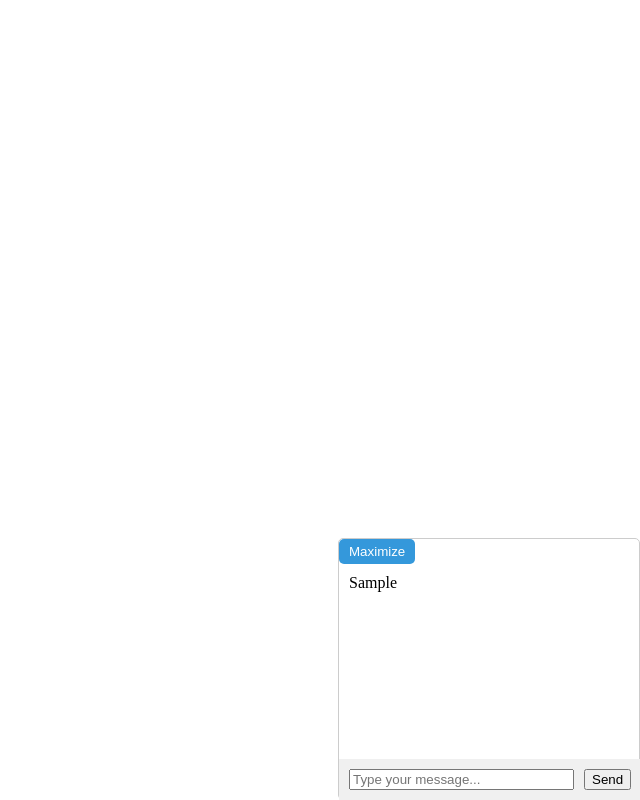
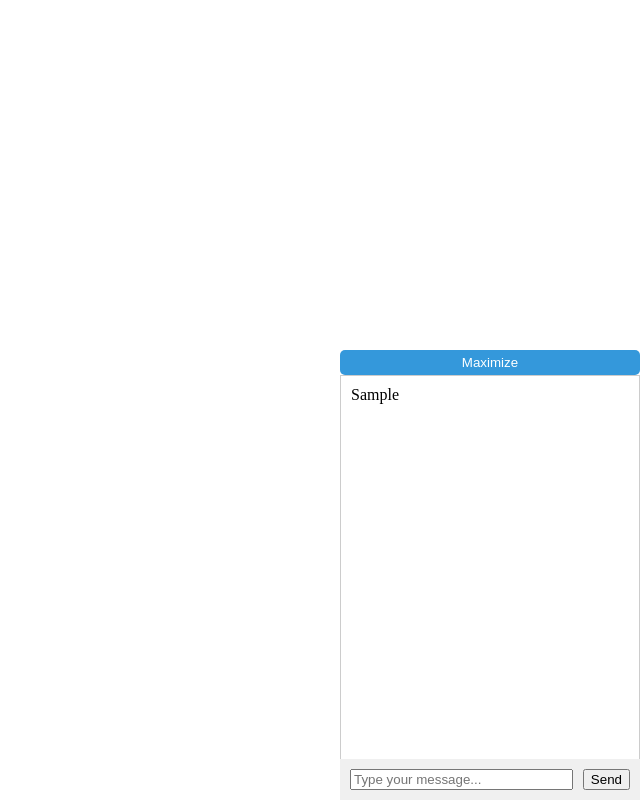
Before and after one commit to sswahn/chat, a plain HTML site: page public/index.html in a window 1280 px wide. Both pictures are taken after typing "Sample" into the empty fields and a click on the button "Send". Shown: the whole page, without its empty margins (640-1280 px from the left). Drawn offline with Linux system fonts and the light colour scheme.

Commit message:
Update index.html

```diff
--- a/public/index.html
+++ b/public/index.html
@@ -1,54 +1,45 @@
 <!DOCTYPE html>
 <html lang="en">
+
 <head>
   <meta charset="UTF-8">
   <meta name="viewport" content="width=device-width, initial-scale=1.0">
   <style>
-    body {
-      margin: 0;
-      padding: 0;
+    #chat-wrapper {
       display: flex;
       flex-direction: column;
-      height: 100vh;
-      position: relative;
-    }
-
-    #chat-wrapper {
-      position: fixed;
+      height: 450px;
+      position: absolute;
+      transition: all 0.3s ease;
+      width: 300px;
       bottom: 0;
       right: 0;
-      border: 1px solid #ccc;
-      border-radius: 5px;
-      transition: all 0.3s ease;
-      width: 100%;
-      max-width: 300px;
     }
 
     #chat-container {
-      min-height: 200px;
-      overflow-y: auto;
-      margin-bottom: 35px;
+      flex: 1;
+      overflow-y: scroll;
       padding: 10px;
       box-sizing: border-box;
+      border: 1px solid #ccc;
+      margin-bottom: 40px;
     }
 
     #input-container {
-      bottom: 0;
       display: flex;
-      position: fixed;
       padding: 10px;
       box-sizing: border-box;
       background-color: #f0f0f0;
+      position: absolute;
+      bottom: 0;
       width: 100%;
     }
 
     #input-box {
-      display: block;
       box-sizing: border-box;
       margin-right: 10px;
-      max-width: 100%;
-      width: 225px;
       transition: all 0.3s ease;
+      width: 100%;
     }
 
     #send-button {
@@ -62,67 +53,56 @@
       border: none;
       padding: 5px 10px;
       border-radius: 5px;
-      margin-right: 10px;
     }
   </style>
   <title>Simple Chat</title>
 </head>
+
 <body>
   <div id="chat-wrapper">
     <button id="toggle-button" onclick="toggleChat()">Maximize</button>
     <div id="chat-container"></div>
-    <form id="input-container" onSubmit="sendMessage(event)">
+    <form id="input-container" onsubmit="sendMessage(event)">
       <input type="text" id="input-box" placeholder="Type your message...">
       <button id="send-button" type="submit">Send</button>
     </form>
   </div>
 
   <script>
-    var isMinimized = true;
+    let isMinimized = false;
 
     function toggleChat() {
-      var chatWrapper = document.getElementById('chat-wrapper');
-      var toggleButton = document.getElementById('toggle-button');
-      var input = document.getElementById('input-box')
+      const chatWrapper = document.getElementById('chat-wrapper');
+      const toggleButton = document.getElementById('toggle-button');
+
+      isMinimized = !isMinimized;
 
       if (isMinimized) {
-        input.style.width = '100%'
-        chatWrapper.style.maxWidth = '100vw';
-        chatWrapper.style.height = '100vh';
+        chatWrapper.style.width = '300px';
+        chatWrapper.style.height = '450px';
+        toggleButton.textContent = 'Maximize';
+      } else {
+        chatWrapper.style.width = '100%';
+        chatWrapper.style.height = '100%';
         toggleButton.textContent = 'Minimize';
-      } else {
-        input.style.width = '225px'
-        chatWrapper.style.maxWidth = '300px';
-        chatWrapper.style.height = '200px';
-        toggleButton.textContent = 'Maximize';
       }
-
-      isMinimized = !isMinimized;
     }
 
     function sendMessage(event) {
-      event.preventDefault()
-      var inputBox = document.getElementById('input-box');
-      var message = inputBox.value;
+      event.preventDefault();
+      const inputBox = document.getElementById('input-box');
+      const message = inputBox.value;
 
       if (message.trim() !== '') {
-        var chatContainer = document.getElementById('chat-container');
-        var messageElement = document.createElement('div');
+        const chatContainer = document.getElementById('chat-container');
+        const messageElement = document.createElement('div');
         messageElement.textContent = message;
         chatContainer.appendChild(messageElement);
-
-        // Clear the input box after sending the message
         inputBox.value = '';
-
-        // Scroll to the bottom to show the latest message
         chatContainer.scrollTop = chatContainer.scrollHeight;
       }
     }
-
-    // Optionally, you can simulate receiving a message after a delay
-    // setTimeout(function() {
-    //   sendMessage("Hello, how can I help you?");
-    // }, 1000);
   </script>
 </body>
+
 </html>
```
